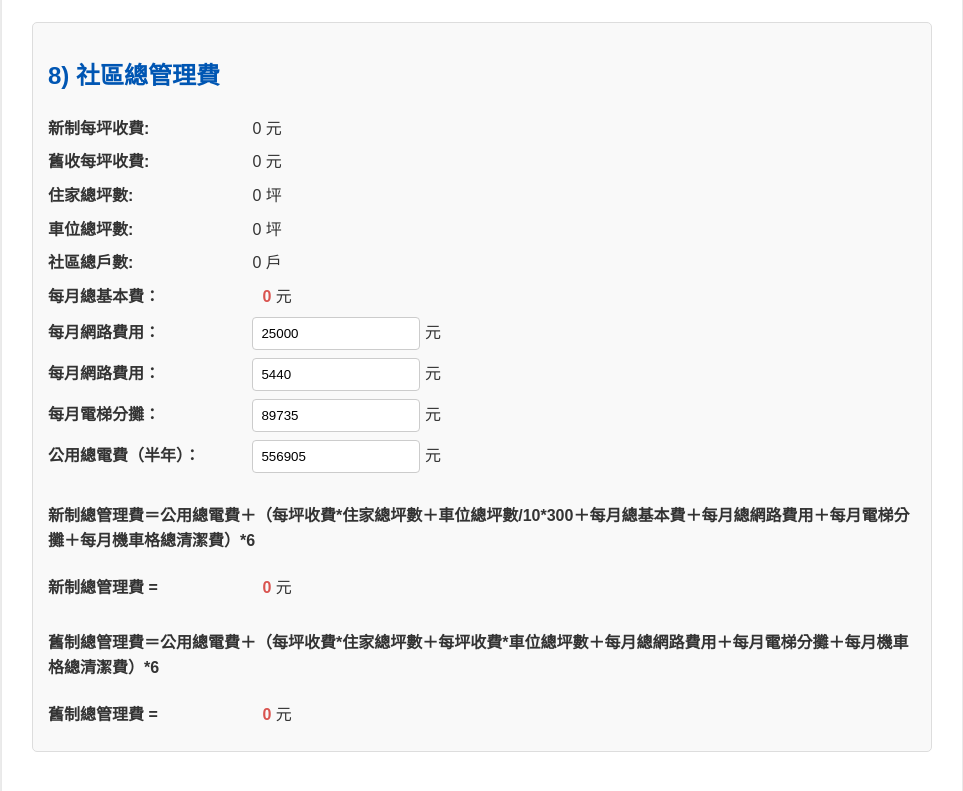
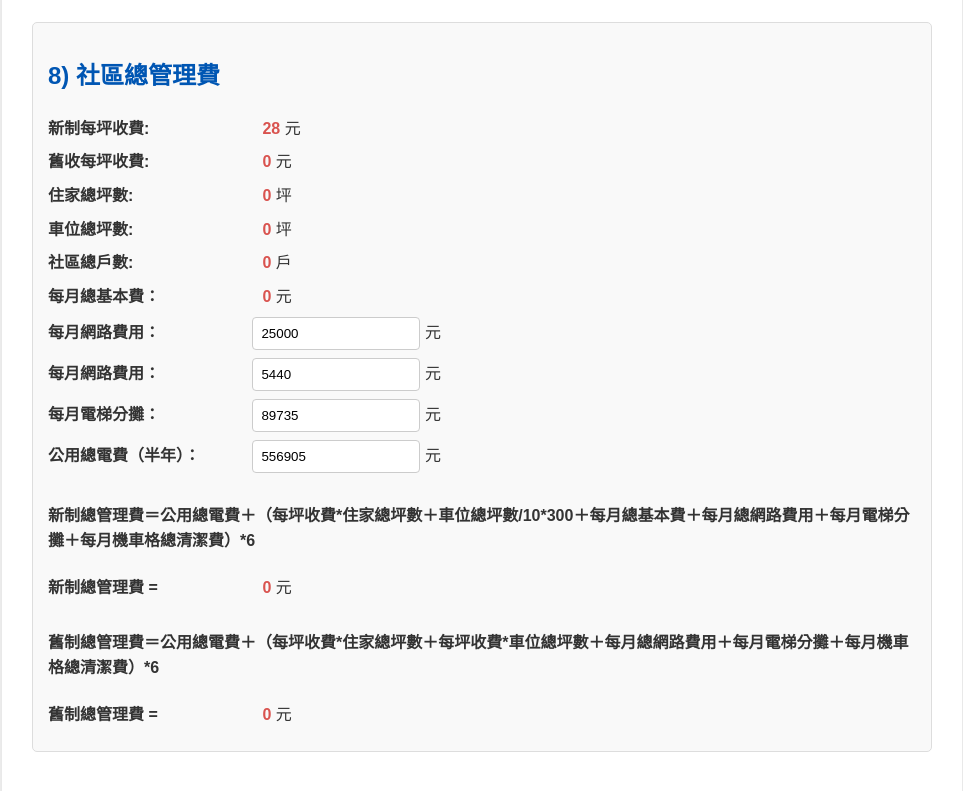
Before and after one commit to coconutcity30050/FeeCalculator, a plain HTML site: page index.html in a window 1280 px wide. Shown: the part 2763-3554 px from the top of the page, without its empty margins (158-1121 px from the left). Drawn offline with Linux system fonts and the light colour scheme.

Commit message:
Update index.html

```diff
--- a/index.html
+++ b/index.html
@@ -223,23 +223,23 @@
             <h2>8) 社區總管理費 </h2>
             <div>
                 <label for="newFeePerPing">新制每坪收費:</label>
-                <span id="newFeePerPing" class="value">0</span> 元
+                <span id="newFeePerPingResult" class="result">0</span> 元
             </div>
             <div>
                 <label for="oldFeePerPing">舊收每坪收費:</label>
-                <span id="oldFeePerPring" class="value">0</span> 元
+                <span id="oldFeePerPringResult" class="result">0</span> 元
             </div>
             <div>
                 <label for="totalResidentialPing">住家總坪數:</label>
-                <span id="totalResidentialPing" class="value">0</span> 坪
+                <span id="totalResidentialPingResult" class="result">0</span> 坪
             </div>
             <div>
                 <label for="totalParkingPing">車位總坪數:</label>
-                <span id="totalParkingPing" class="value">0</span> 坪
+                <span id="totalParkingPingResult" class="result">0</span> 坪
             </div>
             <div>
                 <label for="totalHouseholds">社區總戶數:</label>
-                <span id="totalHouseholds" class="value">0</span> 戶
+                <span id="totalHouseholdsResult" class="result">0</span> 戶
             </div>
             <div>
                 <label>每月總基本費： </label>
@@ -247,7 +247,7 @@
             </div>
             <div>
                 <label for="monthlyTotalInternetFee">每月網路費用： </label>
-                <input type="number" id="monthlyInternetFee" value="25000" step="200"> 元
+                <input type="number" id="monthlyTotalInternetFee" value="25000" step="200"> 元
             </div>
             <div>
                 <label for="monthlyTotalMotorcycleCleaningFee">每月網路費用： </label>
@@ -258,8 +258,8 @@
                 <input type="number" id="monthlyTotalElevatorFee" value="89735" step="1"> 元
             </div>
             <div>
-                <label for="totalTotalElectricityFee">公用總電費（半年）： </label>
-                <input type="number" id="totalTotalElectricityFee" value="556905" step="1"> 元
+                <label for="totalElectricityFee">公用總電費（半年）： </label>
+                <input type="number" id="totalElectricityFee" value="556905" step="1"> 元
             </div>
             <div>
                 <h4> 新制總管理費＝公用總電費＋（每坪收費*住家總坪數＋車位總坪數/10*300＋每月總基本費＋每月總網路費用＋每月電梯分攤＋每月機車格總清潔費）*6</h4>
@@ -324,10 +324,17 @@
             const monthlyTotalInternetFee = parseFloat(document.getElementById('monthlyTotalInternetFee').value) || 0;
             const monthlyTotalElevatorFee = parseFloat(document.getElementById('monthlyTotalElevatorFee').value) || 0;
             const totalElectricityFee = parseFloat(document.getElementById('totalElectricityFee').value) || 0;
-            document.getElementById('newFeePerPing').innerText = newFeePerPing;
-            document.getElementById('oldFeePerPing').innerText = oldFeePerPing;
-            document.getElementById('totalResidentialPing').innerText = totalResidentialPing;
-            document.getElementById('totalParkingPing').innerText = totalParkingPing;
+            document.getElementById('newFeePerPingResult').innerText = newFeePerPing;
+            document.getElementById('oldFeePerPingResult').innerText = oldFeePerPing;
+            document.getElementById('totalResidentialPingResult').innerText = totalResidentialPing;
+            document.getElementById('totalParkingPingResult').innerText = totalParkingPing;
+            document.getElementById('totalHouseholdsResult').innerText = totalHouseholds;
+            document.getElementById('monthlyTotalBasicFeeResult').innerText = monthlyTotalBasicFee;
+            document.getElementById('monthlyTotalMotorcycleCleaningFeeResult').innerText = monthlyTotalMotorcycleCleaningFee;
+            document.getElementById('monthlyTotalInternetFeeResult').innerText = monthlyTotalInternetFee;
+            document.getElementById('monthlyTotalElevatorFeeResult').innerText = monthlyTotalElevatorFee;
+            document.getElementById('totalElectricityFeeResult').innerText = totalElectricityFee;
+
         }
 
         // Add event listeners to all input fields to recalculate on change
```
